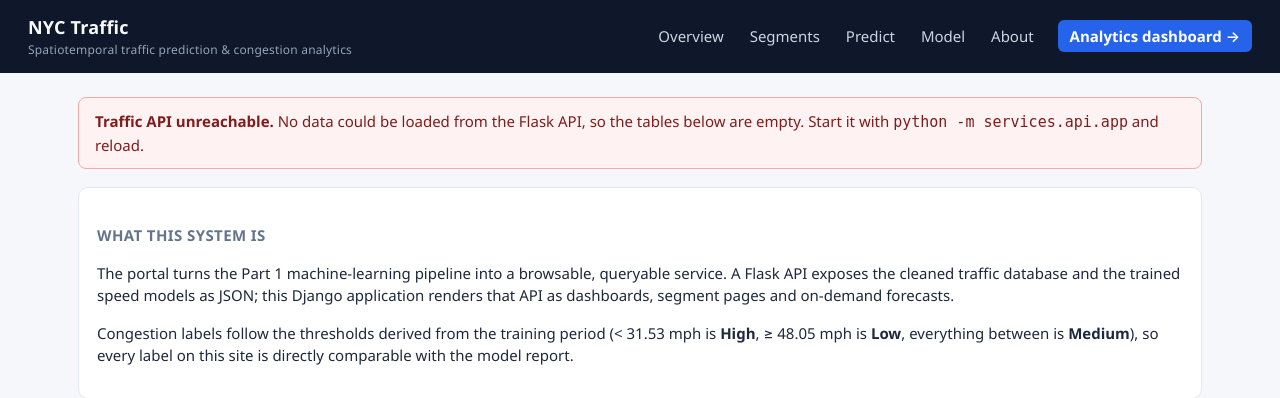
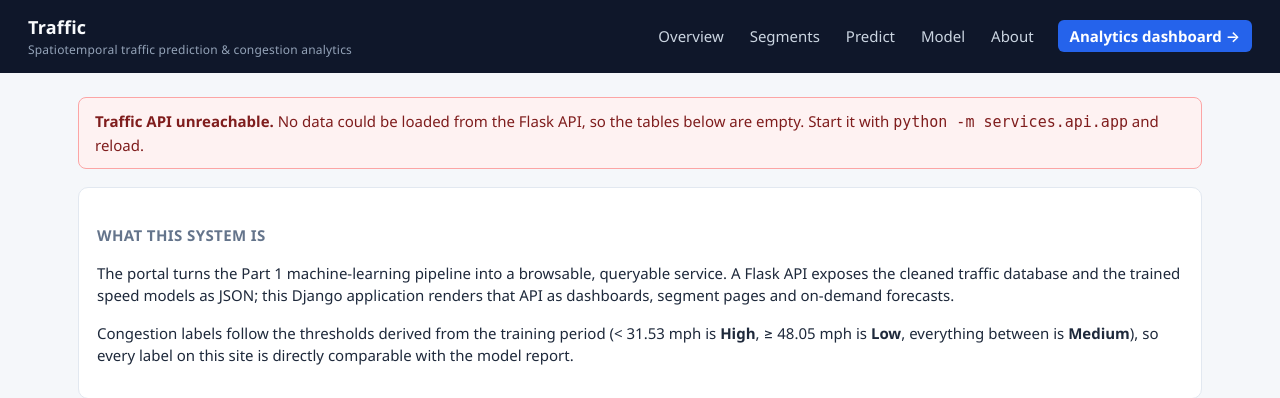
Before and after one commit to Soubhagyadev/Spatiotemporal-Traffic-Prediction-and-Route-Optimization-Using-Machine-Learning, a Django app: template services/web/portal/templates/portal/about.html in a window 1280 px wide. Shown: the top 398 px of the page. Run offline with Django 5.2, Linux system fonts and the light colour scheme; the template is opened without the code that fills it, so the values that code supplies are empty.

Commit message:
Editing The Dashboard Page

```diff
--- a/services/web/portal/templates/portal/base.html
+++ b/services/web/portal/templates/portal/base.html
@@ -3,13 +3,13 @@
 <head>
   <meta charset="utf-8">
   <meta name="viewport" content="width=device-width, initial-scale=1">
-  <title>{{ title|default:"Traffic portal" }} · NYC Traffic Portal</title>
+  <title>{{ title|default:"Traffic portal" }} · Traffic Analysis</title>
   <link rel="stylesheet" href="{% static 'portal/style.css' %}">
 </head>
 <body>
   <header class="topbar">
     <div class="brand">
-      NYC Traffic
+      Traffic
       <span>Spatiotemporal traffic prediction &amp; congestion analytics</span>
     </div>
     <nav class="nav">
```
